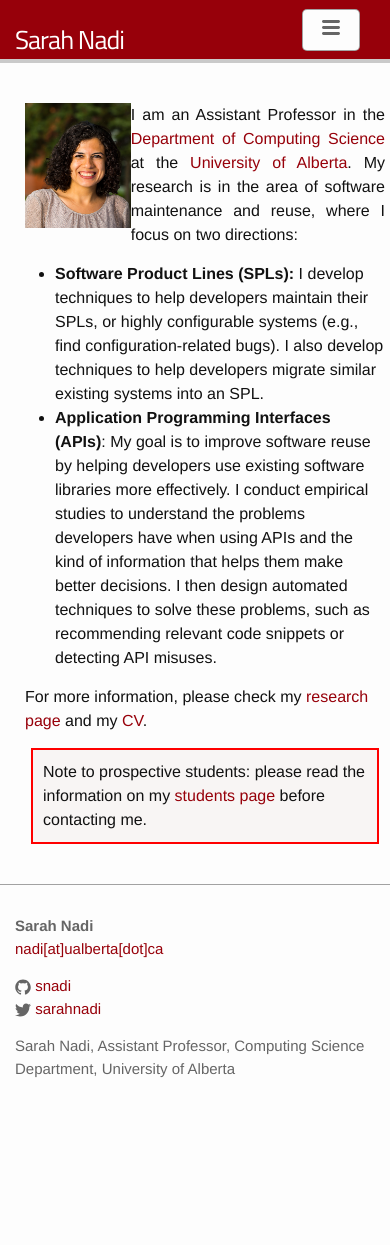
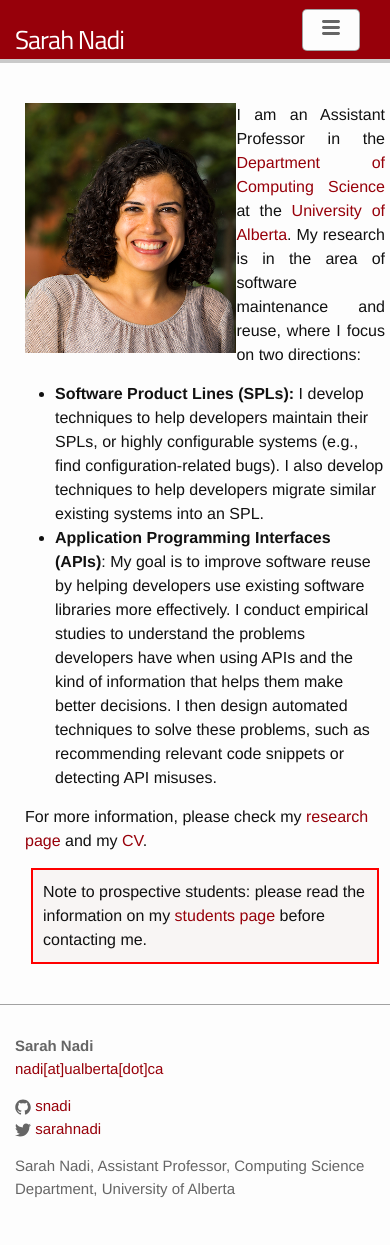
Before and after one commit to snadi/snadi.github.io, a Jekyll site: the page built from index.html, in a window 390 px wide. Built offline with Jekyll 4.4.1, drawn with Linux system fonts in a browser that asks for light colours; before the commit the page ends 1125 px from its top, so only the background shows below that.

Commit message:
Test mobile with profile pic

```diff
--- a/_sass/_layout.scss
+++ b/_sass/_layout.scss
@@ -263,8 +263,8 @@ ul.listing li.listing-item a {
     max-height: $profilepic-size;
     max-width:  $profilepic-size;
 
-    @include media-query($on-palm) {
-    	max-height: $profilepic-size * 0.5;
-        max-width:  $profilepic-size * 0.5;
-    }
+//     @include media-query($on-palm) {
+//     	max-height: $profilepic-size * 0.5;
+//         max-width:  $profilepic-size * 0.5;
+//     }
 }
```
